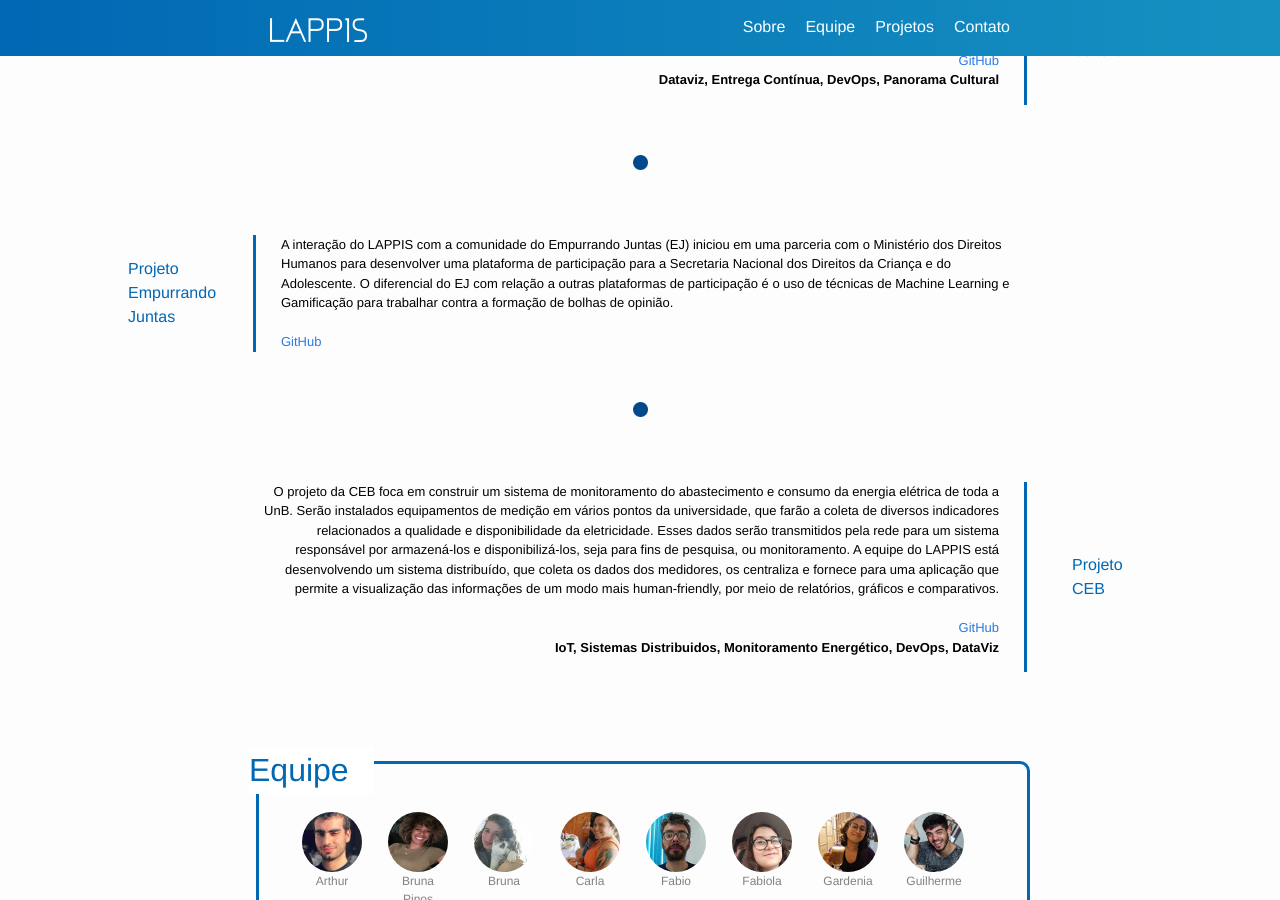
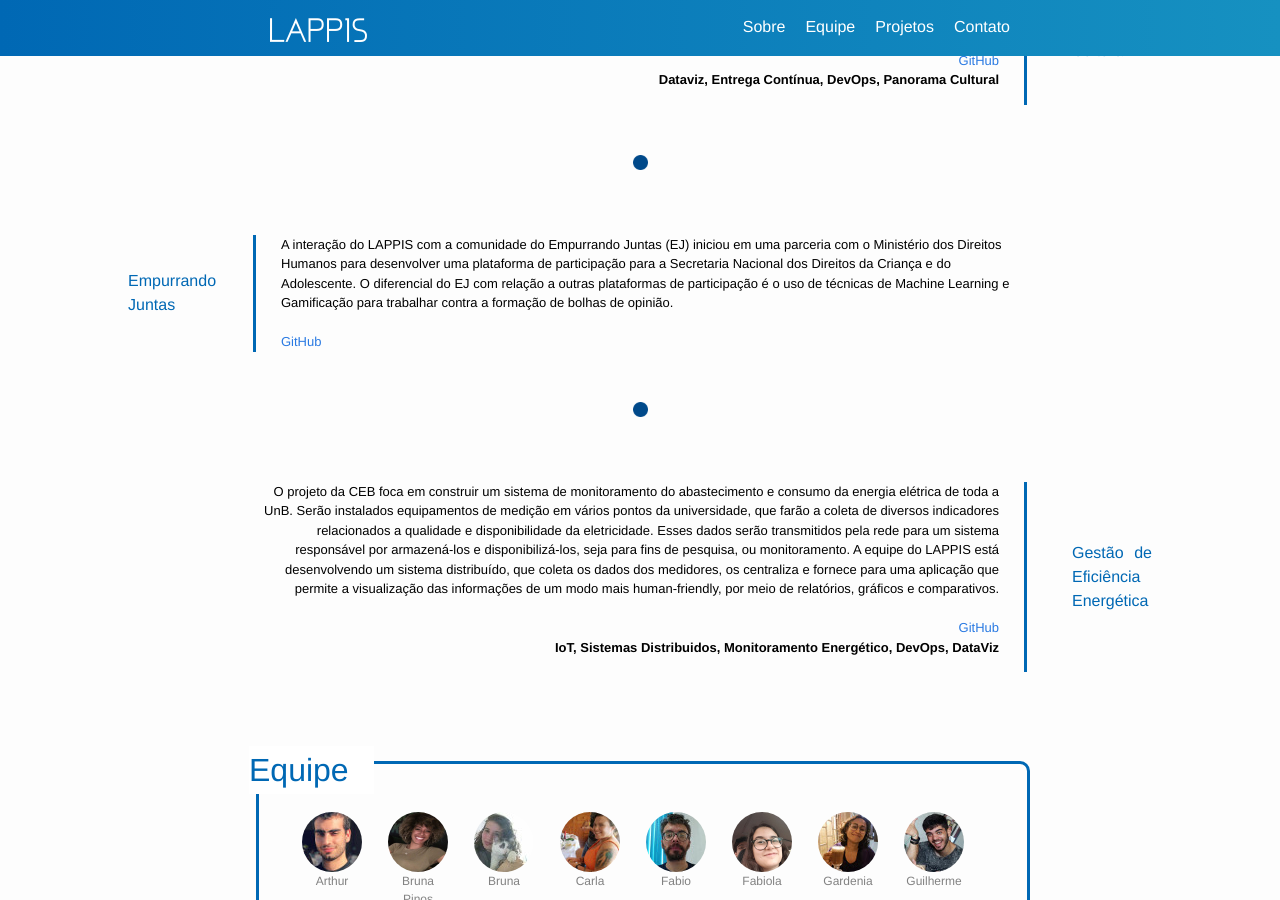
Before and after one commit to lappis-unb/lappis.rocks, a Jekyll site: the page built from index.html, in a window 1280 px wide and 900 px high, scrolled down 2101 px. Built offline with Jekyll 4.4.1, drawn with Linux system fonts in a browser that asks for light colours; nearby versions of some CDN libraries.

Commit message:
Update projects name

```diff
--- a/_sections/projects.html
+++ b/_sections/projects.html
@@ -116,7 +116,7 @@
     <div class="project-wrapper">
         <div class="project-title-right EJ">
             <span>
-                Projeto Empurrando Juntas
+                Empurrando Juntas
             </span>
         </div>
         <span class="project-description-right">
@@ -160,7 +160,7 @@
         </span>
         <div class="project-title-left">
             <span>
-                Projeto CEB
+                Gestão de Eficiência Energética
             </span>
         </div>
     </div>
```
